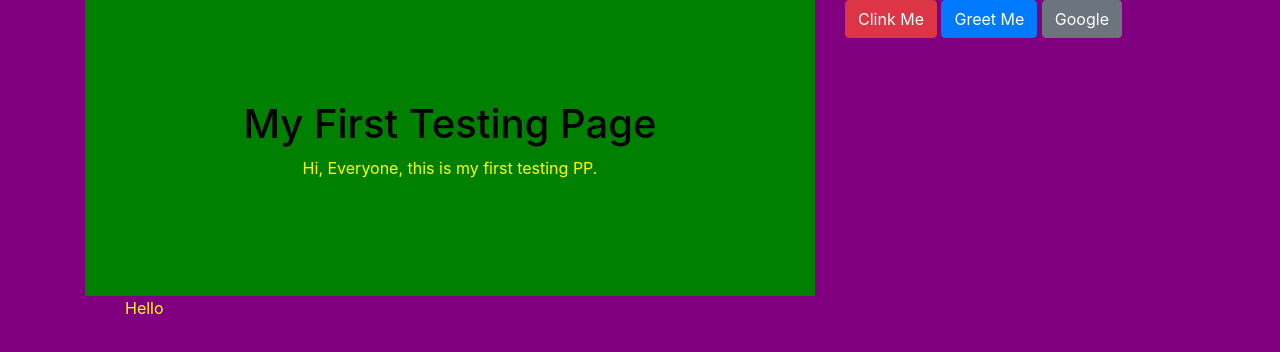
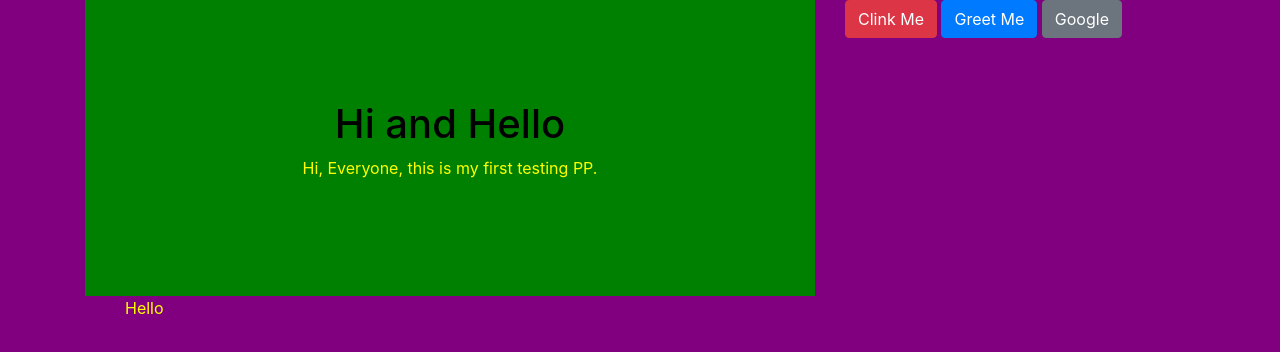
Before and after one commit to bennywongyw/Saa, a plain HTML site: page index.html in a window 1280 px wide. Drawn offline with nearby package versions, Linux system fonts and the light colour scheme.

```diff
--- a/index.html
+++ b/index.html
@@ -11,8 +11,7 @@
             <div class="row">
                 <div class="col-8">
                         <div id="flex">
-                            <h1>My First Testing Page</h1>
-
+                            <h1>Hi and Hello</h1>
                             <p>Hi, Everyone, this is my first testing PP.</p>
                         </div>
                 </div>
```
